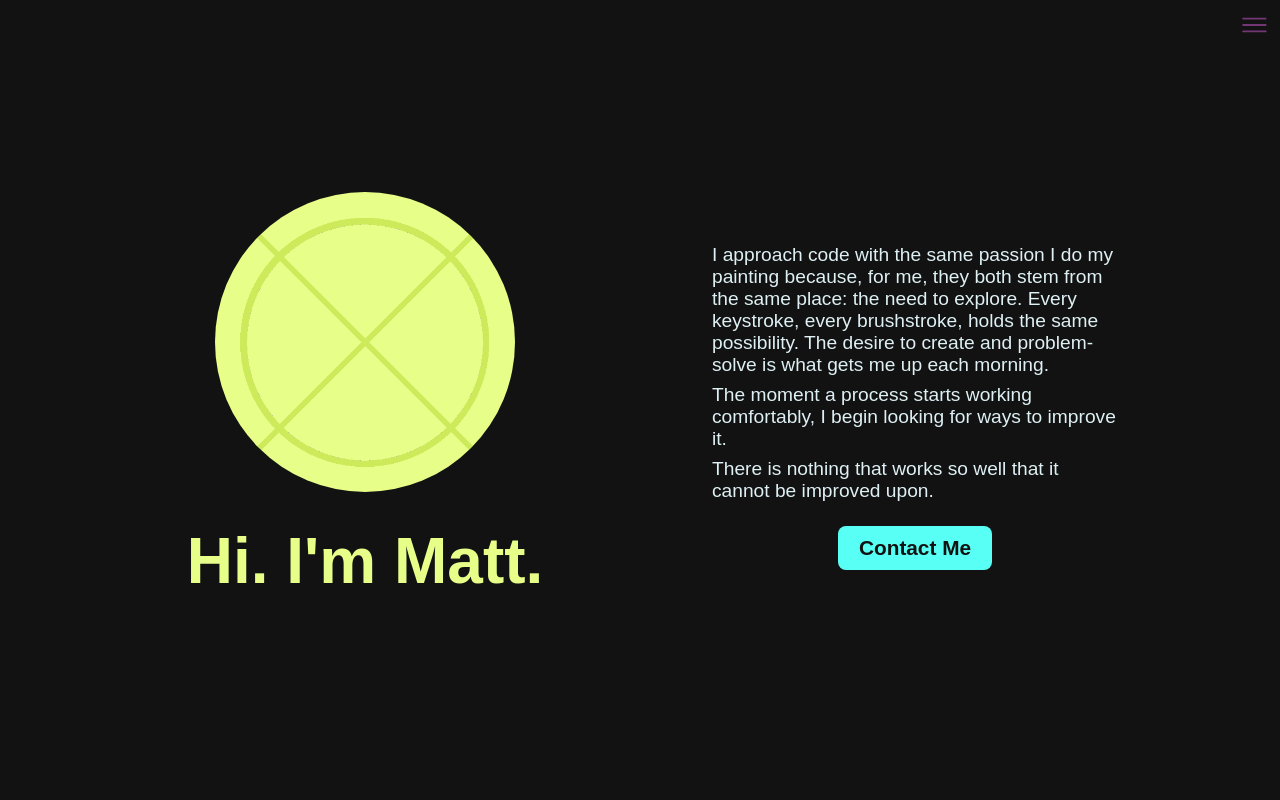
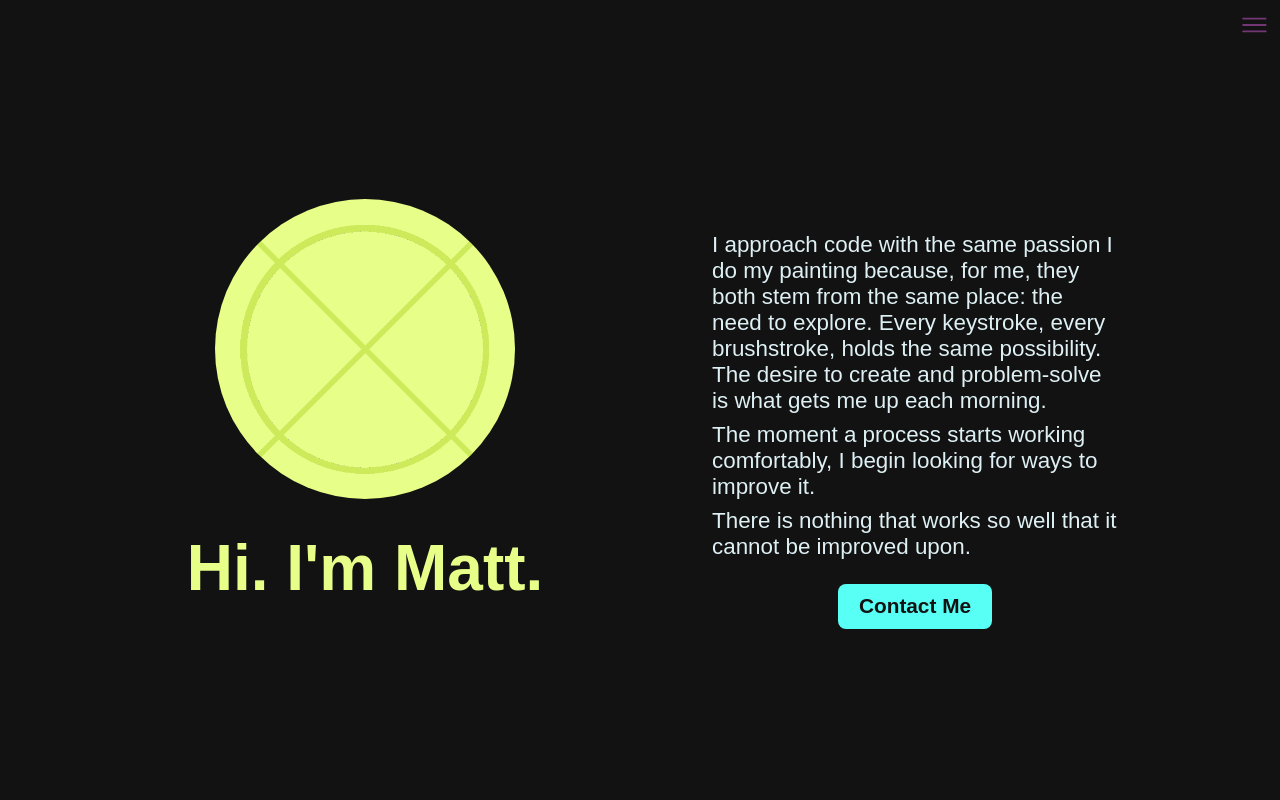
Before and after one commit to iggy-ziggy/mhaynes_dev_portfolio, a React (Vite) app: page / in a window 1280 px wide. Shown: the top 800 px of the page. Built offline with nearby package versions, Linux system fonts and the light colour scheme; a web font is replaced by a local one.

Commit message:
one more style rule

```diff
--- a/src/components/TextBlock/TextBlock.css
+++ b/src/components/TextBlock/TextBlock.css
@@ -1,6 +1,10 @@
 .grey {
     background-color: var(--darkGrey);
     width: 100%;
+}
+
+.text_container {
+    margin-top: 2rem;
 }
 
 .text_block {
@@ -42,3 +46,13 @@
         border-radius: 10px;
     }
 }
+
+@media screen and (min-width: 1000px) {
+    .grey {
+        background-color: var(--black);
+        border-radius: 10px;
+    }
+    .text_block {
+        font-size: 1.4rem;
+    }
+}
--- a/src/components/TextBlock/TextBlock.jsx
+++ b/src/components/TextBlock/TextBlock.jsx
@@ -4,7 +4,7 @@ import "./TextBlock.css"
 
 const TextBlock = ({children, style}) => {
   return (
-    <div className="grey">
+    <div className="text_container grey">
       <div className='text_block' style={style}>
           {children}
       </div>
```
